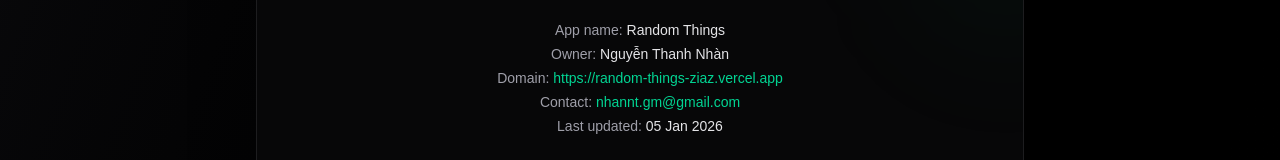
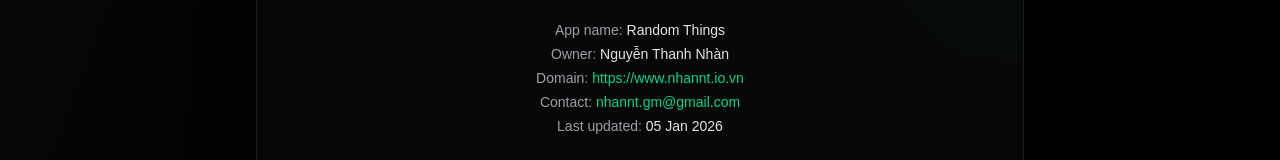
Before and after one commit to n-seiyaku/random-things, a Next.js app: page /privacy-policy in a window 1280 px wide. Shown: the part 202-362 px from the top of the page. Built offline with nearby package versions, Linux system fonts and the light colour scheme; no server answers.

Commit message:
feat: change web url

```diff
--- a/src/app/privacy-policy/page.tsx
+++ b/src/app/privacy-policy/page.tsx
@@ -32,7 +32,7 @@
               <div className="text-sm text-zinc-400 space-y-1">
                 <p>App name: <span className="text-zinc-200">Random Things</span></p>
                 <p>Owner: <span className="text-zinc-200">Nguyễn Thanh Nhàn</span></p>
-                <p>Domain: <a href="https://random-things-ziaz.vercel.app" className="text-emerald-400 hover:text-emerald-300 transition-colors">https://random-things-ziaz.vercel.app</a></p>
+                <p>Domain: <a href="https://www.nhannt.io.vn" className="text-emerald-400 hover:text-emerald-300 transition-colors">https://www.nhannt.io.vn</a></p>
                 <p>Contact: <a href="mailto:nhannt.gm@gmail.com" className="text-emerald-400 hover:text-emerald-300 transition-colors">nhannt.gm@gmail.com</a></p>
                 <p>Last updated: <span className="text-zinc-200">05 Jan 2026</span></p>
               </div>
--- a/src/app/terms-of-service/page.tsx
+++ b/src/app/terms-of-service/page.tsx
@@ -32,7 +32,7 @@
               <div className="text-sm text-zinc-400 space-y-1">
                 <p>App name: <span className="text-zinc-200">Random Things</span></p>
                 <p>Owner: <span className="text-zinc-200">Nguyễn Thanh Nhàn</span></p>
-                <p>Domain: <a href="https://random-things-ziaz.vercel.app" className="text-emerald-400 hover:text-emerald-300 transition-colors">https://random-things-ziaz.vercel.app</a></p>
+                <p>Domain: <a href="https://www.nhannt.io.vn" className="text-emerald-400 hover:text-emerald-300 transition-colors">https://www.nhannt.io.vn</a></p>
                 <p>Last updated: <span className="text-zinc-200">05 Jan 2026</span></p>
               </div>
             </div>
```
